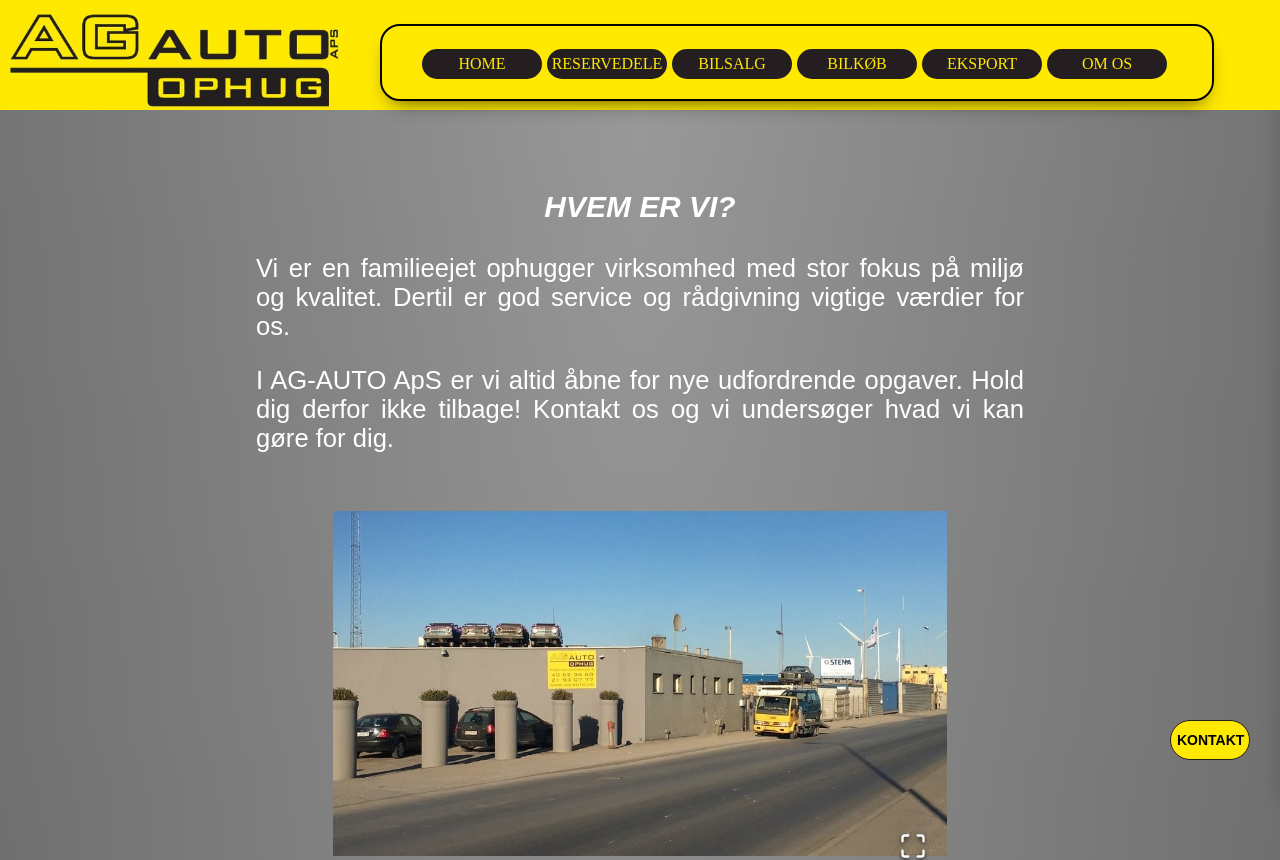
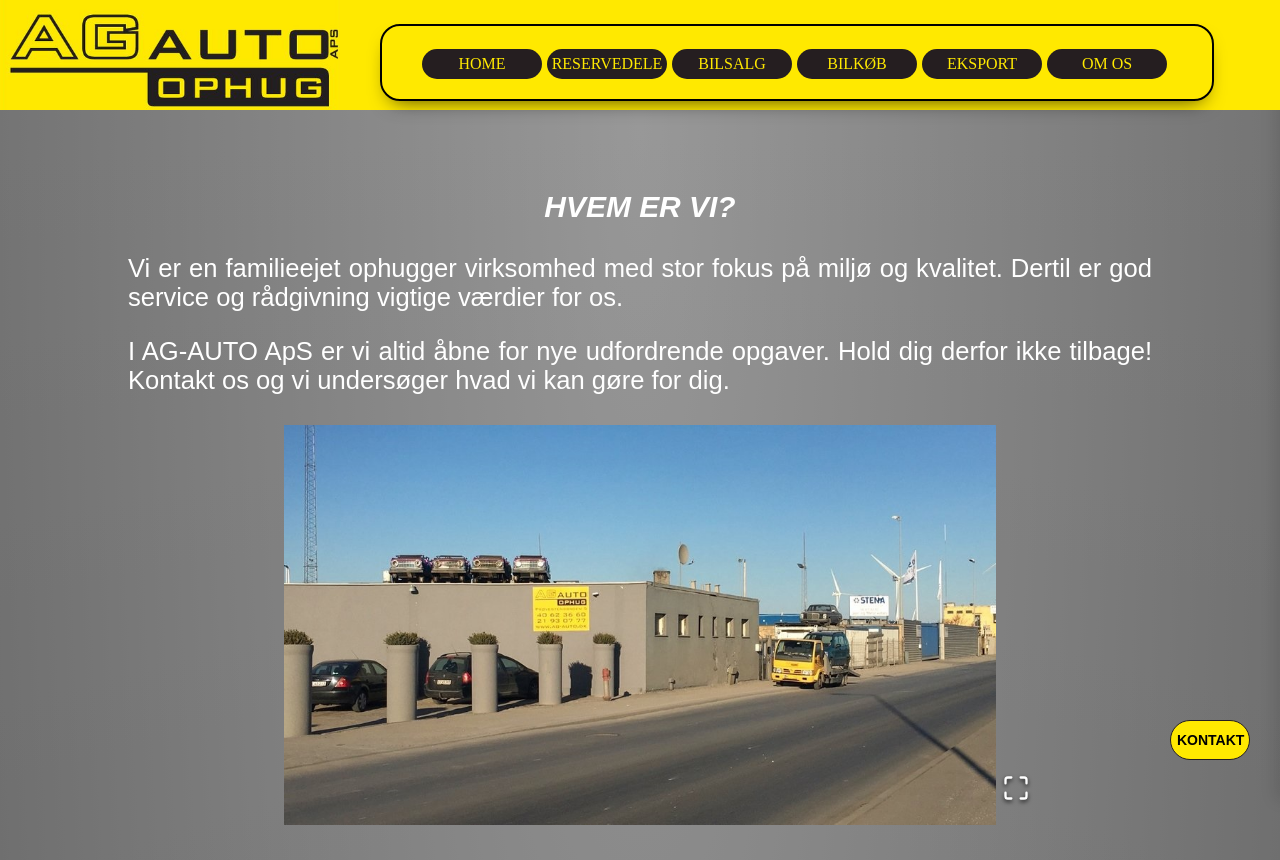
Before and after one commit to karnow/agauto, a React (Create React App) app: page /omos in a window 1280 px wide. Shown: the top 860 px of the page. Built offline with nearby package versions, Linux system fonts and the light colour scheme.

Commit message:
change padding size

```diff
--- a/src/views/Omos.js
+++ b/src/views/Omos.js
@@ -17,8 +17,8 @@ const StyledWrapper2 = styled.div`
   background-blend-mode: multiply, multiply;
   margin-top: 110px;
   padding-bottom: 30px;
-  padding-left: 20%;
-  padding-right: 20%;
+  padding-left: 10%;
+  padding-right: 10%;
   z-index: 1;
 `;
 const StyledSection = styled.div`
```
